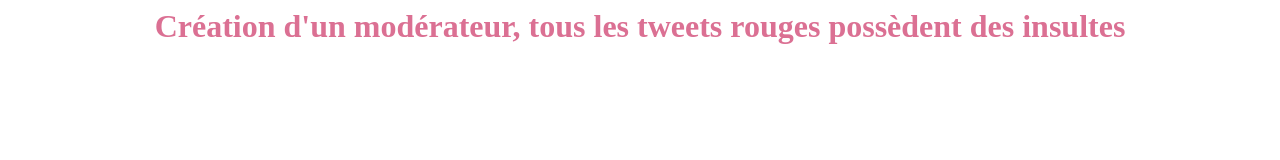
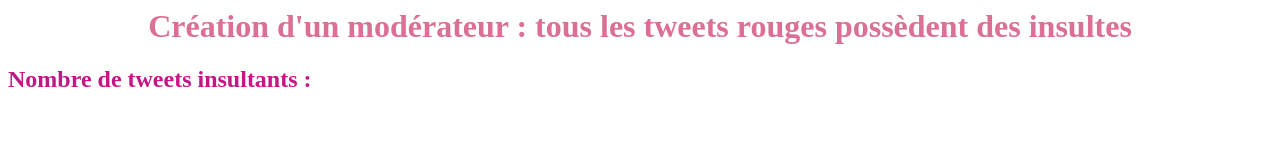
Before and after one commit to amelielaurent/nodetwi, a website: page public/index.html in a window 1280 px wide. Drawn offline with Linux system fonts and the light colour scheme.

Commit message:
Create counter

```diff
--- a/public/index.html
+++ b/public/index.html
@@ -2,14 +2,14 @@
 
 <head>
     <meta charset="UTF-8">
+    <title> Projet Node.js Twitter</title>
     <style>
-        /*body {*/
-            /*display: flex;*/
-            /*flex-direction: column-reverse;*/
-        /*}*/
         h1 {
             text-align: center;
             color: palevioletred;
+        }
+        h2 {
+            color: mediumvioletred;
         }
         .red {
             color: red;
@@ -20,26 +20,33 @@
         socket.addEventListener('open', function (event) {
             console.log("connected", event);
         });
+
+        let count = 0;
         socket.addEventListener('message', function (event) {
             console.log(JSON.parse(event.data));
             const p = document.createElement("p");
             const parse = JSON.parse(event.data);
             const text = document.createTextNode(parse.tweet);
+
             if(parse.test === true) {
                 p.classList.add("red");
+
+                //Compteur pour le nombre de tweets insultants
+                count += 1;
+                console.log(count);
             }
             p.appendChild(text);
             document.body.appendChild(p);
 
-            //if(test === false)
-            //console.log("new message", event.data);
+            document.getElementById("count").innerHTML = count;
             socket.send("client message");
         });
     </script>
 </head>
 
 <body>
-<h1> Création d'un modérateur, tous les tweets rouges possèdent des insultes </h1>
+    <h1> Création d'un modérateur : tous les tweets rouges possèdent des insultes </h1>
+    <h2> Nombre de tweets insultants : <span id="count"></span></h2>
 </body>
 
 </html>
```
